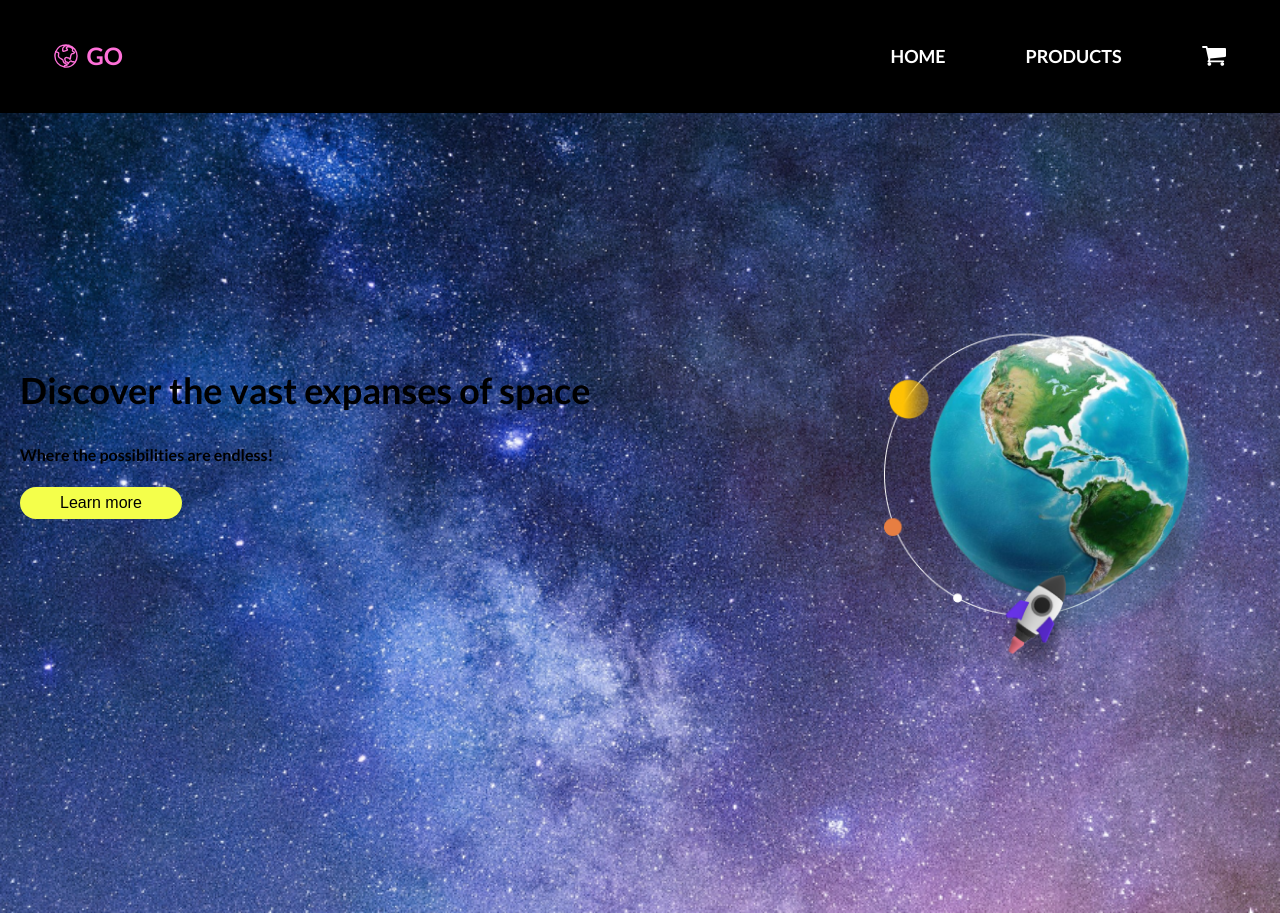
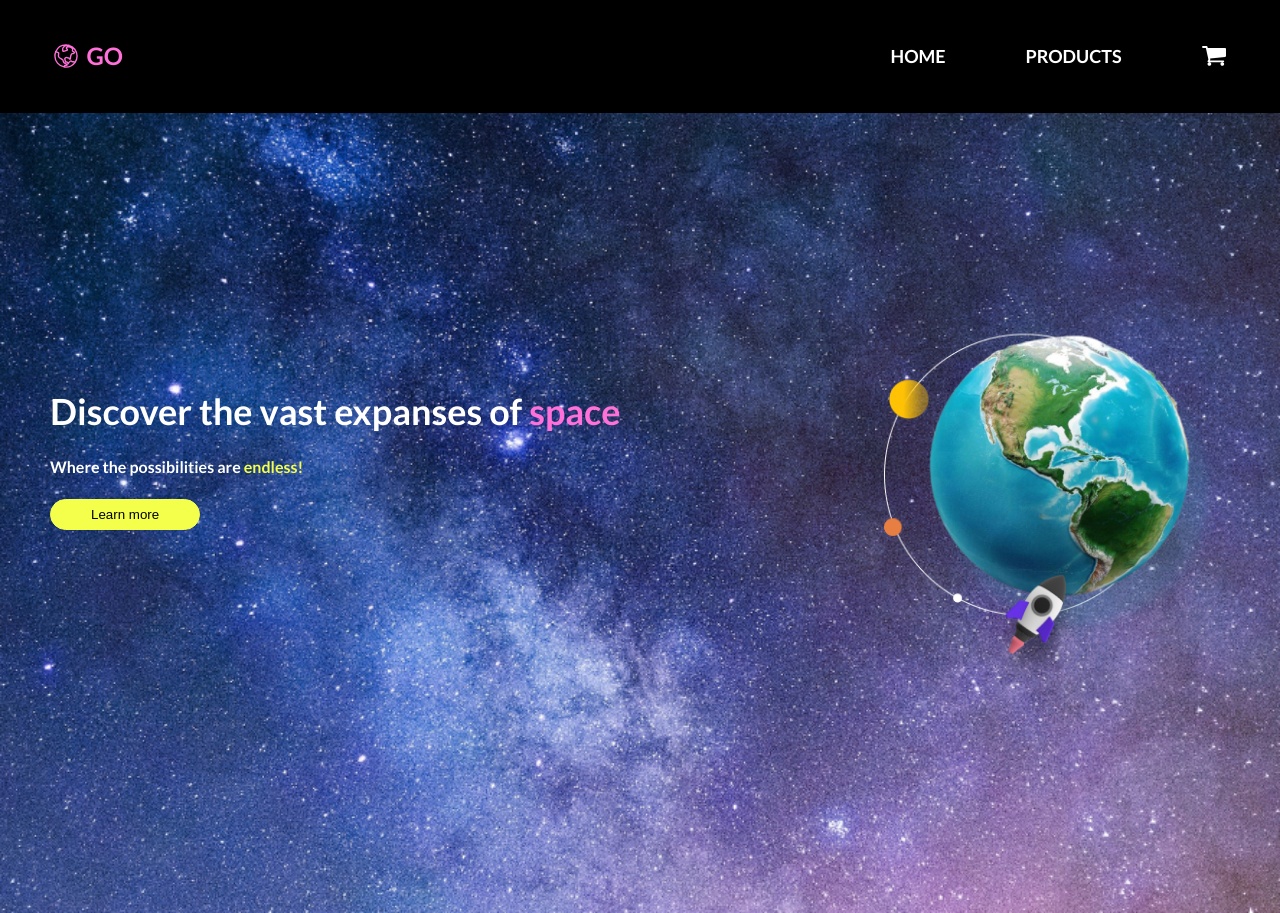
Before and after one commit to stepanencode/softswiss-cra-sass, a React (Create React App) app: page / in a window 1280 px wide. Built offline with nearby package versions, Linux system fonts and the light colour scheme; the HTML template or start-up script is replaced by a standard one.

Commit message:
WIP: text

```diff
--- a/src/App.js
+++ b/src/App.js
@@ -81,7 +81,7 @@ const App = () => {
         <div className="hero__content">
           <h1 className="hero__title">
             Discover the vast expanses of{' '}
-            <span className="hero__highlight">space</span>
+            <strong className="hero__highlight">space</strong>
           </h1>
           <p className="hero__subtitle">
             Where the possibilities are{' '}
--- a/src/App.scss
+++ b/src/App.scss
@@ -274,11 +274,8 @@ $space-images: (
   }
 
   &__content {
-    max-width: 1248px;
+    position: absolute;
     width: 100%;
-    margin: 0 auto;
-    // background-color: red;
-    position: absolute;
     bottom: 0;
     left: 50%;
     transform: translateX(-50%);
@@ -286,9 +283,10 @@ $space-images: (
     flex-direction: column;
     align-items: center;
     text-align: center;
-    padding: 20px;
+    padding: 50px;
 
     @include respond-to(md) {
+      width: 60%;
       top: 50%;
       left: 0;
       transform: translateY(-50%);
@@ -298,29 +296,39 @@ $space-images: (
   }
 
   &__title {
-    font-size: 36px;
+    font-size: 2.25rem;
     font-weight: 800;
+    line-height: 1;
     margin-bottom: 10px;
+    color: $text-color;
   }
 
   &__subtitle {
-    font-size: 16px;
     font-weight: 800;
     margin-bottom: 20px;
+    color: $text-color;
+  }
+
+  &__highlight {
+    color: $space-color;
+  }
+
+  &__emphasis {
+    color: $emphasis-color;
   }
 
   &__button {
     padding: 7px 40px;
-    font-size: 16px;
     color: $background-color;
     background-color: $emphasis-color;
-    border: none;
+    border: 1px solid $emphasis-color;
     border-radius: 20px;
     cursor: pointer;
     transition: all 0.3s;
 
-    // &:hover {
-    //   background-color: #ebff0099;
-    // }
+    &:hover {
+      border: 1px solid #ebff0099;
+      background-color: #ebff0099;
+    }
   }
 }
--- a/src/index.css
+++ b/src/index.css
@@ -7,6 +7,8 @@ body,
   width: 100%;
   height: 100%;
   font-family: 'Lato', sans-serif;
+  font-size: 1rem;
+  font-weight: 700;
   line-height: 1.5;
 }
 
@@ -16,7 +18,6 @@ body,
   box-sizing: border-box;
 }
 
-/* Remove default styles for lists, links, and buttons */
 ul,
 ol {
   list-style: none;
```
